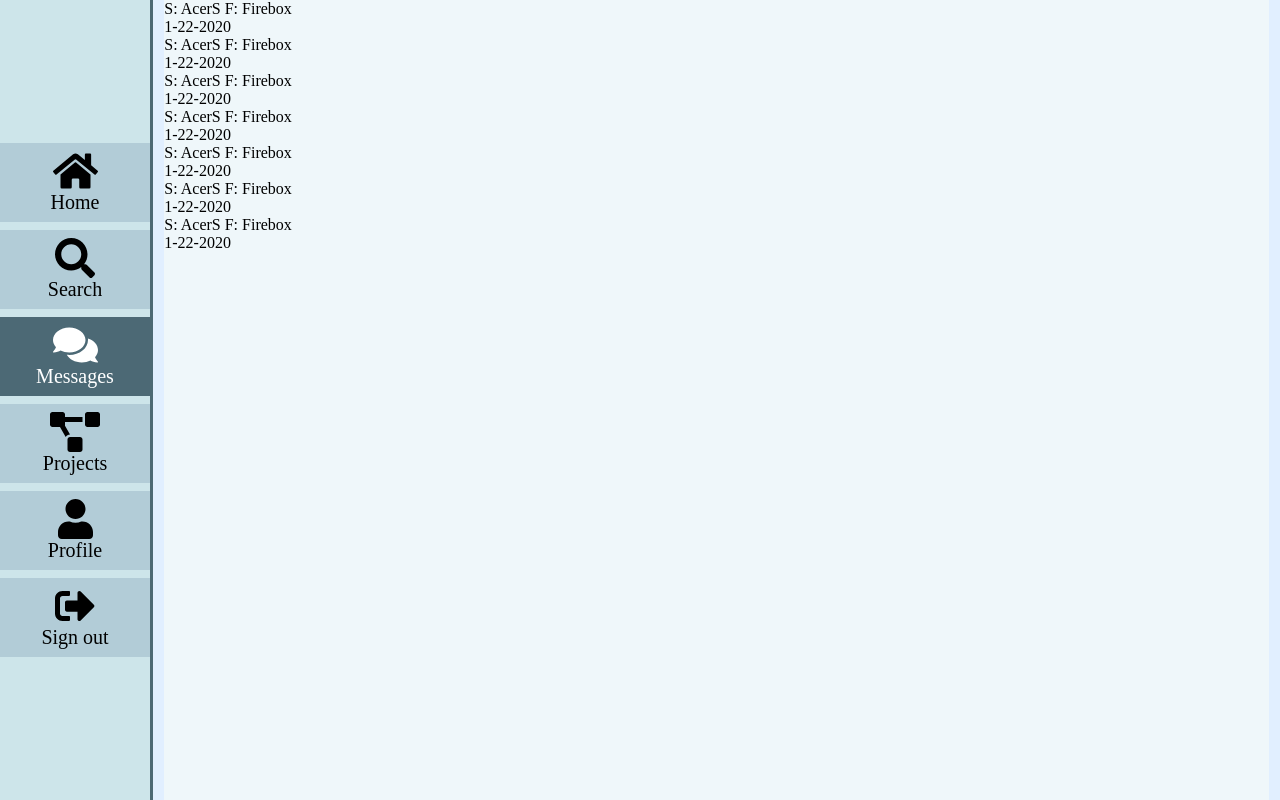
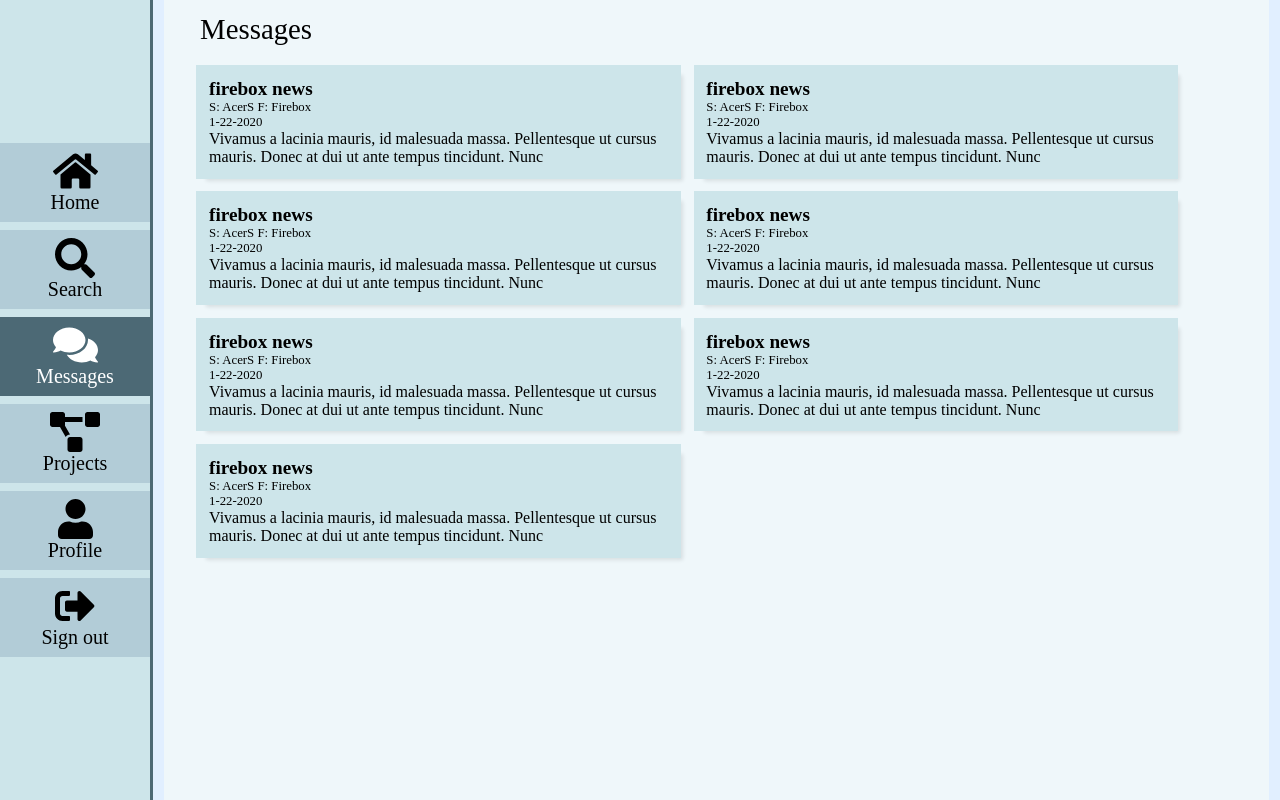
Before and after one commit to x-wyz/os-directory, a React (Create React App) app: page /messages in a window 1280 px wide. Built offline with nearby package versions, Linux system fonts and the light colour scheme.

Commit message:
survey builder radio and checkbox forms

```diff
--- a/package.json
+++ b/package.json
@@ -14,7 +14,8 @@
     "react": "^16.13.1",
     "react-dom": "^16.13.1",
     "react-router-dom": "^5.2.0",
-    "react-scripts": "^4.0.1"
+    "react-scripts": "^4.0.1",
+    "uuid": "^8.3.2"
   },
   "scripts": {
     "start": "react-scripts start",
--- a/src/components/messagepreview/messagepreview.css
+++ b/src/components/messagepreview/messagepreview.css
@@ -0,0 +1,21 @@
+.messagepreview-container {
+	background: var(--color-mist-secondary);
+	padding: var(--medium-increment);
+	width: 46%;
+	margin: var(--small-increment);
+	box-shadow: var(--shadow-1);
+	cursor: pointer;
+}
+
+.messagepreview-title {
+	font-size: 1.2em;
+	font-weight: bold;
+}
+
+.messagepreview-sender {
+	font-size: 0.8em;
+}
+
+.messagepreview-datesent {
+	font-size: 0.8em;
+}
--- a/src/components/messagepreview/messagepreview.js
+++ b/src/components/messagepreview/messagepreview.js
@@ -1,10 +1,14 @@
 import React from 'react';
+import './messagepreview.css';
 
-function MessagePreview({ sender, basis, sent, message }) {
+function MessagePreview({ sender, basis, sent, message, title }) {
+	const previewMessage = message.slice(0, 120);
 	return (
 		<div className="messagepreview-container">
-			<p className="messagepreview">S: {sender} F: {basis} </p>
+			<p className="messagepreview-title">{title}</p>
+			<p className="messagepreview-sender">S: {sender} F: {basis} </p>
 			<p className="messagepreview-datesent">{sent}</p>
+			<p className="messagepreview-preview-message">{previewMessage}</p>
 		</div>
 	)
 }
--- a/src/pages/createsurvey/createsurvey.css
+++ b/src/pages/createsurvey/createsurvey.css
@@ -1,3 +1,28 @@
+.survey-create-header {
+	display: flex;
+	justify-content: space-between;
+	padding: var(--small-increment);
+	margin-bottom: 0;
+}
+
+.survey-create-type {
+	width: 5%;
+	font-size: 2.2em;
+	background: var(--white);
+	min-width: 50px;
+	display: flex;
+	justify-content: center;
+	align-items: center;
+	font-weight: bold;
+}
+.ff-radio, .ff-checkbox {
+	color: var(--color-green);
+}
+
+.ff-formfield {
+	color: var(--color-red);
+}
+
 .createsurvey-page {
 	width: 90%;
 	margin: 0 auto;
@@ -84,6 +109,7 @@ a diff component and but I need it here to overwrite the default one from that c
 .survey-text-inputfield {
 	display: flex;
 	flex-direction: column;
+	width: 92%;
 }
 
 .survey-field-container {
@@ -118,3 +144,56 @@ a diff component and but I need it here to overwrite the default one from that c
 	justify-content: flex-end;
 	margin-top: var(--small-increment);
 }
+
+.create-survey-option-container {
+	display: flex;
+	justify-content: space-between;
+	margin: var(--small-increment) 0;
+
+}
+
+.create-survey-option {
+	width: 88%;
+	display: flex;
+	align-items: center;
+	font-size: 1.2em;
+	text-indent: 2em;
+	background: var(--color-light-blue-tertiary);
+}
+
+.selects-options-container {
+	background: var(--color-light-blue-secondary);
+	padding: var(--small-increment);
+	margin: var(--medium-increment) 0;
+}
+
+.create-survey-remove-option {
+	width: 10%;
+	background: var(--color-red);
+	box-shadow: none;
+}
+
+.create-survey-remove-option:hover {
+	background: var(--color-red-secondary);
+}
+
+.create-survey-options-input-container {
+	display: flex;
+}
+
+.create-survey-add-option-btn {
+	width: 10%;
+	background: var(--color-green);
+}
+
+.create-survey-create-option {
+	width: 90%;
+	outline: none;
+	border: 0;
+	text-indent: 4em;
+	font-size: 1.2em;
+}
+
+.create-survey-add-option-btn:hover {
+	background: var(--color-green-secondary);
+}
--- a/src/pages/createsurvey/createsurvey.js
+++ b/src/pages/createsurvey/createsurvey.js
@@ -1,4 +1,6 @@
 import React, { Component } from 'react';
+import { v4 as uuidv4 } from 'uuid';
+
 import Button from '../../components/button/button';
 import FormControl from '../../components/formcontrol/formcontrol';
 
@@ -19,13 +21,16 @@ class CreateSurvey extends Component {
 		}
 
 		this.update = this.update.bind(this);
+		this.addOption = this.addOption.bind(this);
+		this.removeOption = this.removeOption.bind(this);
+		this.updateNewOption = this.updateNewOption.bind(this);
+
 		this.submit = this.submit.bind(this);
 		this.createfield = this.createfield.bind(this);
 		this.delete = this.delete.bind(this);
 
 		// For consistency not needed.
-		this.selectMulti = this.selectMulti.bind(this);
-		this.selectOne = this.selectOne.bind(this);
+		this.selectfields = this.selectfields.bind(this);
 		this.formfield = this.formfield.bind(this);
 		// ==========
 
@@ -53,6 +58,7 @@ class CreateSurvey extends Component {
 			newField = {
 				...newField,
 				fieldtype: type,
+				ref: '',
 				options: []
 			}
 		}
@@ -66,7 +72,22 @@ class CreateSurvey extends Component {
 	}
 
 	header(formfield){
+		const { fieldtype } = formfield;
 		return (
+			<div className="survey-create-header">
+				<p className={`survey-create-type ff-${fieldtype}`}>
+					{
+						fieldtype === 'radio'
+						?
+						'R'
+						:
+						fieldtype === 'checkbox'
+						?
+						'C'
+						:
+						'T'
+					}
+				</p>
 				<div className="survey-text-inputfield">
 					<input type="text" onChange={(event) => {
 						event.target.id = formfield.id;
@@ -78,6 +99,7 @@ class CreateSurvey extends Component {
 						this.update(event);
 					}} name="description" className="survey-field-description" />
 
+				</div>
 			</div>
 		)
 	}
@@ -99,25 +121,35 @@ class CreateSurvey extends Component {
 		})
 	}
 
-	selectMulti(formfield){
+	selectfields(formfield){
+		const { options, ref, id } = formfield;
 		return (
 			<div className="survey-field-container">
 			{
 				this.header(formfield)
 			}
+			<div className="create-survey-selects-container">
+				<div className="selects-options-container">
 					{
-				this.footer(formfield)
+						options.map(option => {
+							return (
+								<div className="create-survey-option-container">
+									<Button text="Del" type="button" className="create-survey-remove-option" onClick={() => this.removeOption(id, option.id)} />
+									<p className="create-survey-option">
+										{
+											option.option
+										}
+									</p>
+								</div>
+							)
+						})
 					}
 				</div>
-		)
-	}
-
-	selectOne(formfield){
-		return (
-			<div className="survey-field-container">
-			{
-				this.header(formfield)
-			}
+				<div className="create-survey-options-input-container">
+					<input type="text" className="create-survey-create-option" onChange={(event) => this.updateNewOption(event, formfield.id)} value={ref} />
+					<Button text='Add' type="button" onClick={() => this.addOption(id)} className="create-survey-add-option-btn" />
+				</div>
+			</div>
 			{
 				this.footer(formfield)
 			}
@@ -157,14 +189,69 @@ class CreateSurvey extends Component {
 
 	}
 
+	addOption(id){
+		let { surveyfields } = this.state;
+		let currentOptions = surveyfields.filter(field => field.id == id)[0];
+
+		currentOptions.options.push({
+			option: currentOptions.ref,
+			id: uuidv4()
+		})
+
+		currentOptions.ref = '';
+
+		surveyfields = surveyfields.map(field => {
+			if (field.id == id) {
+				return currentOptions;
+			}
+			else {
+				return field;
+			}
+		})
+
+		this.setState({surveyfields});
+	}
+
+	updateNewOption(event, id){
+		let { surveyfields } = this.state;
+		let currentNewOption = surveyfields.filter(field => field.id == id)[0];
+		currentNewOption.ref = event.target.value;
+		surveyfields = surveyfields.map(field => {
+			if (field.id == id) {
+				return currentNewOption;
+			}
+			else {
+				return field;
+			}
+		})
+
+		this.setState({surveyfields});
+	}
+
+	removeOption(id, optId){
+		let { surveyfields } = this.state;
+		let updateSurveyFields = surveyfields.filter(field => field.id == id)[0];
+		updateSurveyFields.options = updateSurveyFields.options.filter(option => option.id != optId);
+
+		surveyfields = surveyfields.map(field => {
+			if (field.id == id){
+				return updateSurveyFields;
+			}
+			else {
+				return field;
+			}
+		})
+
+		this.setState({surveyfields});
+
+	}
+
 	submit(event){
 		event.preventDefault();
 	}
 
 	render(){
 		const { surveyfields } = this.state;
-
-		console.log(this.state);
 
 		return (
 			<div className="createsurvey-page">
@@ -176,10 +263,10 @@ class CreateSurvey extends Component {
 								return this.formfield(field);
 							}
 							else if (field.fieldtype === 'radio') {
-								return this.selectMulti(field);
+								return this.selectfields(field);
 							}
 							else if (field.fieldtype === 'checkbox') {
-								return this.selectOne(field);
+								return this.selectfields(field);
 							}
 						})
 					}
--- a/src/pages/messages/messages.css
+++ b/src/pages/messages/messages.css
@@ -0,0 +1,14 @@
+.messages-container {
+	padding: var(--medium-increment);
+}
+
+.messages-preview-container {
+	display: flex;
+	flex-wrap: wrap;
+	padding: var(--medium-increment);
+}
+
+.messages-title {
+	font-size: 1.8em;
+	padding-left: var(--medium-increment);
+}
--- a/src/pages/messages/messages.js
+++ b/src/pages/messages/messages.js
@@ -12,42 +12,49 @@ class Messages extends Component {
 			messages: [
 				{
 					sender: 'AcerS',
+					title: 'firebox news',
 					sent: '1-22-2020',
 					basis: 'Firebox',
 					message: 'Vivamus a lacinia mauris, id malesuada massa. Pellentesque ut cursus mauris. Donec at dui ut ante tempus tincidunt. Nunc porttitor vulputate urna, et blandit est convallis ut.'
 				},
 				{
 					sender: 'AcerS',
+					title: 'firebox news',
 					sent: '1-22-2020',
 					basis: 'Firebox',
 					message: 'Vivamus a lacinia mauris, id malesuada massa. Pellentesque ut cursus mauris. Donec at dui ut ante tempus tincidunt. Nunc porttitor vulputate urna, et blandit est convallis ut.'
 				},
 				{
 					sender: 'AcerS',
+					title: 'firebox news',
 					sent: '1-22-2020',
 					basis: 'Firebox',
 					message: 'Vivamus a lacinia mauris, id malesuada massa. Pellentesque ut cursus mauris. Donec at dui ut ante tempus tincidunt. Nunc porttitor vulputate urna, et blandit est convallis ut.'
 				},
 				{
 					sender: 'AcerS',
+					title: 'firebox news',
 					sent: '1-22-2020',
 					basis: 'Firebox',
 					message: 'Vivamus a lacinia mauris, id malesuada massa. Pellentesque ut cursus mauris. Donec at dui ut ante tempus tincidunt. Nunc porttitor vulputate urna, et blandit est convallis ut.'
 				},
 				{
 					sender: 'AcerS',
+					title: 'firebox news',
 					sent: '1-22-2020',
 					basis: 'Firebox',
 					message: 'Vivamus a lacinia mauris, id malesuada massa. Pellentesque ut cursus mauris. Donec at dui ut ante tempus tincidunt. Nunc porttitor vulputate urna, et blandit est convallis ut.'
 				},
 				{
 					sender: 'AcerS',
+					title: 'firebox news',
 					sent: '1-22-2020',
 					basis: 'Firebox',
 					message: 'Vivamus a lacinia mauris, id malesuada massa. Pellentesque ut cursus mauris. Donec at dui ut ante tempus tincidunt. Nunc porttitor vulputate urna, et blandit est convallis ut.'
 				},
 				{
 					sender: 'AcerS',
+					title: 'firebox news',
 					sent: '1-22-2020',
 					basis: 'Firebox',
 					message: 'Vivamus a lacinia mauris, id malesuada massa. Pellentesque ut cursus mauris. Donec at dui ut ante tempus tincidunt. Nunc porttitor vulputate urna, et blandit est convallis ut.'
@@ -61,9 +68,12 @@ class Messages extends Component {
 
 		return (
 			<div className="messages-container">
-				{
-					messages.map((message,idx) => <MessagePreview sender={message.sender} basis={message.basis} sent={message.sent} message={message.message} />)
-				}
+				<h2 className="messages-title">Messages</h2>
+				<div className="messages-preview-container">
+					{
+						messages.map((message,idx) => <MessagePreview key={idx} title={message.title} sender={message.sender} basis={message.basis} sent={message.sent} message={message.message} />)
+					}
+				</div>
 			</div>
 		)
 	}
```
Also changed, not shown: 2 other files (tests, documents, lock files or other folders). Lines whose indentation alone changed are shown as unchanged.
